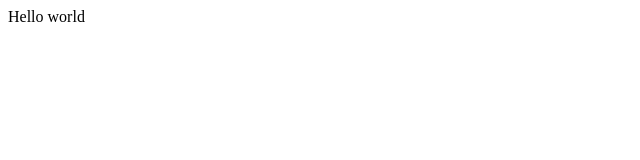
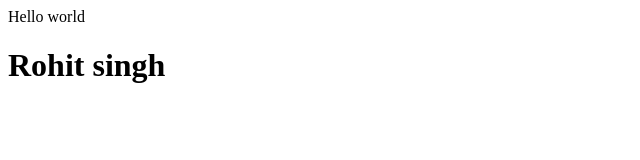
Before and after one commit to RohitsRajput/gitDemo, a plain HTML site: page index.html in a window 1280 px wide. Shown: the whole page, without its empty margins (0-640 px from the left). Drawn offline with Linux system fonts and the light colour scheme.

Commit message:
Add h1 tage

```diff
--- a/index.html
+++ b/index.html
@@ -1 +1,2 @@
 <p>Hello world</p>
+<h1>Rohit singh</h1>
```
